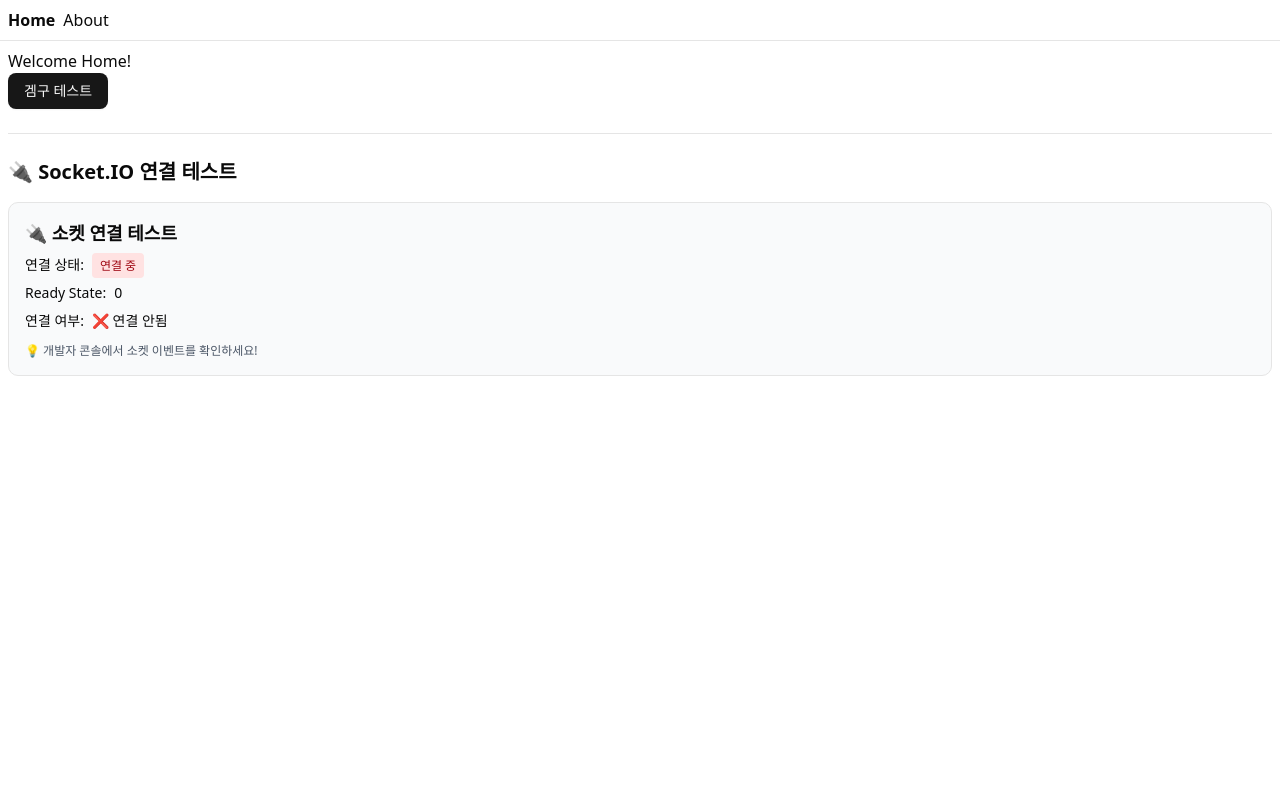
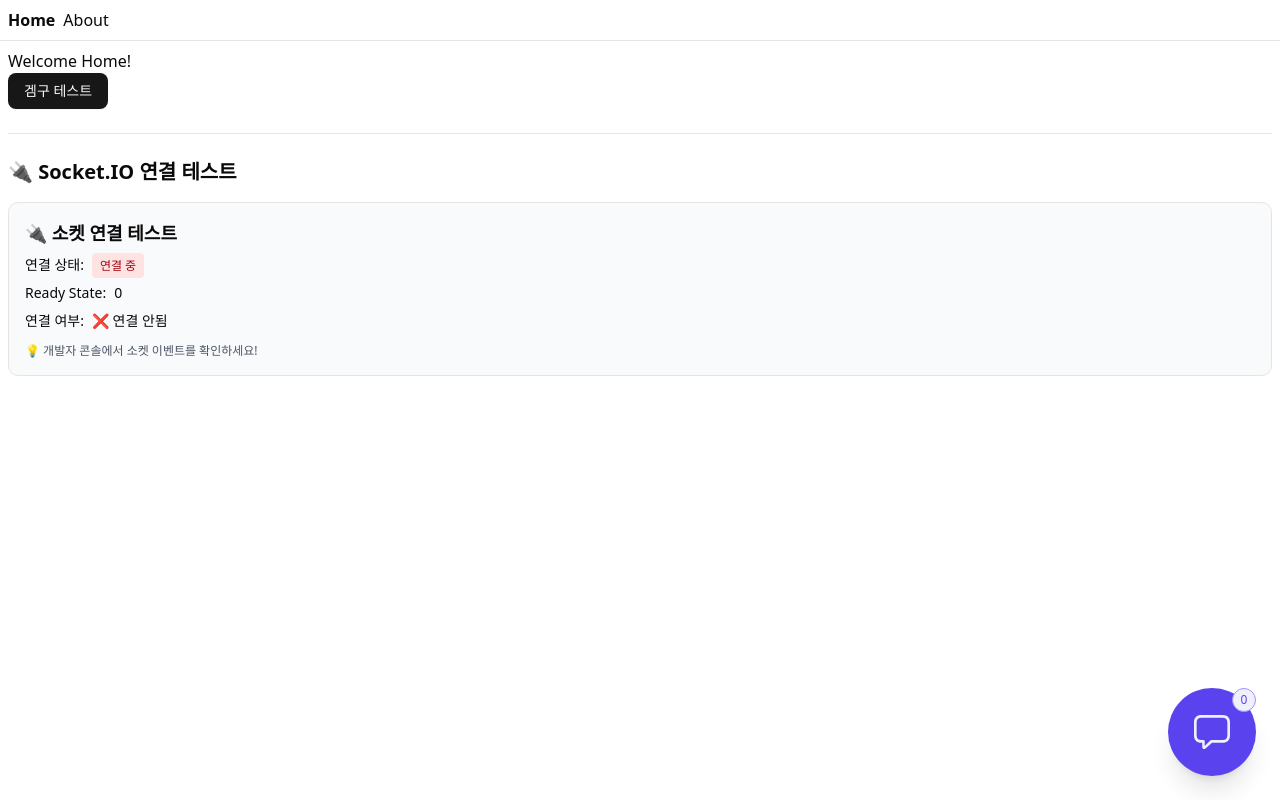
Before and after one commit to Gamegoo-repo/Gamegoo-front-v2, a React app: page / in a window 1280 px wide. Built offline with nearby package versions, Linux system fonts and the light colour scheme; no server answers; the HTML template or start-up script is replaced by a standard one.

Commit message:
feat(#15): 채팅 플로팅 버튼 추가

```diff
--- a/src/app/routes/__root.tsx
+++ b/src/app/routes/__root.tsx
@@ -1,20 +1,33 @@
 import { createRootRoute, Link, Outlet } from "@tanstack/react-router";
 import { TanStackRouterDevtools } from "@tanstack/react-router-devtools";
+import { useChatNotifications } from "@/features/chat-notifications";
+import { FloatingChatButton } from "@/widgets/floating-chat-button";
 
-export const Route = createRootRoute({
-	component: () => (
+function RootLayout() {
+	useChatNotifications();
+
+	const handleChatButtonClick = () => {
+		console.log("Chat button clicked!");
+	};
+
+	return (
 		<>
 			<div className="p-2 flex gap-2">
 				<Link to="/" className="[&.active]:font-bold">
 					Home
-				</Link>{" "}
+				</Link>
 				<Link to="/about" className="[&.active]:font-bold">
 					About
 				</Link>
 			</div>
 			<hr />
 			<Outlet />
+			<FloatingChatButton onClick={handleChatButtonClick} />
 			<TanStackRouterDevtools />
 		</>
-	),
+	);
+}
+
+export const Route = createRootRoute({
+	component: RootLayout,
 });
--- a/src/app/styles/globals.css
+++ b/src/app/styles/globals.css
@@ -77,6 +77,9 @@
 
 @theme {
     --font-pretendard: Pretendard;
+		--color-violet-100: #F0F0FC;
+		--color-violet-400: #9F90F9;
+		--color-violet-600: #5A42EE;
 }
 
 @theme inline {
--- /dev/null
+++ b/src/entities/chat/index.ts
@@ -0,0 +1,2 @@
+export { useChatStore } from "./store";
+export type { ChatMessage, Chatroom, ChatState } from "./types";
--- /dev/null
+++ b/src/entities/chat/store.ts
@@ -0,0 +1,135 @@
+import { create } from "zustand";
+import type { ChatMessage, Chatroom, ChatState } from "./types";
+
+interface ChatActions {
+	addMessage: (message: ChatMessage, chatroomUuid: string) => void;
+	markAsRead: (chatroomUuid: string) => void;
+	updateChatroom: (chatroom: Chatroom) => void;
+	setConnected: (connected: boolean) => void;
+	incrementUnreadCount: (chatroomUuid: string) => void;
+	resetUnreadCount: (chatroomUuid: string) => void;
+	getTotalUnreadCount: () => number;
+}
+
+export const useChatStore = create<ChatState & ChatActions>((set, get) => ({
+	// State
+	chatrooms: [],
+	totalUnreadCount: 0,
+	isConnected: false,
+
+	// Actions
+	addMessage: (message, chatroomUuid) =>
+		set((state) => {
+			const updatedChatrooms = state.chatrooms.map((room) => {
+				if (room.uuid === chatroomUuid) {
+					return {
+						...room,
+						lastMsg: message.message,
+						lastMsgAt: message.createdAt,
+						lastMsgTimestamp: message.timestamp,
+						notReadMsgCnt: room.notReadMsgCnt + 1,
+					};
+				}
+				return room;
+			});
+
+			const totalUnread = updatedChatrooms.reduce(
+				(sum, room) => sum + room.notReadMsgCnt,
+				0,
+			);
+
+			return {
+				chatrooms: updatedChatrooms,
+				totalUnreadCount: totalUnread,
+			};
+		}),
+
+	markAsRead: (chatroomUuid) =>
+		set((state) => {
+			const updatedChatrooms = state.chatrooms.map((room) => {
+				if (room.uuid === chatroomUuid) {
+					return { ...room, notReadMsgCnt: 0 };
+				}
+				return room;
+			});
+
+			const totalUnread = updatedChatrooms.reduce(
+				(sum, room) => sum + room.notReadMsgCnt,
+				0,
+			);
+
+			return {
+				chatrooms: updatedChatrooms,
+				totalUnreadCount: totalUnread,
+			};
+		}),
+
+	updateChatroom: (chatroom) =>
+		set((state) => {
+			const existingIndex = state.chatrooms.findIndex(
+				(room) => room.uuid === chatroom.uuid,
+			);
+
+			let updatedChatrooms: Chatroom[];
+			if (existingIndex >= 0) {
+				updatedChatrooms = [...state.chatrooms];
+				updatedChatrooms[existingIndex] = chatroom;
+			} else {
+				updatedChatrooms = [...state.chatrooms, chatroom];
+			}
+
+			const totalUnread = updatedChatrooms.reduce(
+				(sum, room) => sum + room.notReadMsgCnt,
+				0,
+			);
+
+			return {
+				chatrooms: updatedChatrooms,
+				totalUnreadCount: totalUnread,
+			};
+		}),
+
+	setConnected: (connected) => set({ isConnected: connected }),
+
+	incrementUnreadCount: (chatroomUuid) =>
+		set((state) => {
+			const updatedChatrooms = state.chatrooms.map((room) => {
+				if (room.uuid === chatroomUuid) {
+					return { ...room, notReadMsgCnt: room.notReadMsgCnt + 1 };
+				}
+				return room;
+			});
+
+			const totalUnread = updatedChatrooms.reduce(
+				(sum, room) => sum + room.notReadMsgCnt,
+				0,
+			);
+
+			return {
+				chatrooms: updatedChatrooms,
+				totalUnreadCount: totalUnread,
+			};
+		}),
+
+	resetUnreadCount: (chatroomUuid) =>
+		set((state) => {
+			const updatedChatrooms = state.chatrooms.map((room) => {
+				if (room.uuid === chatroomUuid) {
+					return { ...room, notReadMsgCnt: 0 };
+				}
+				return room;
+			});
+
+			const totalUnread = updatedChatrooms.reduce(
+				(sum, room) => sum + room.notReadMsgCnt,
+				0,
+			);
+
+			return {
+				chatrooms: updatedChatrooms,
+				totalUnreadCount: totalUnread,
+			};
+		}),
+
+	getTotalUnreadCount: () => get().totalUnreadCount,
+}));
--- /dev/null
+++ b/src/entities/chat/types.ts
@@ -0,0 +1,32 @@
+export interface ChatMessage {
+	senderId: number;
+	senderName: string | null;
+	senderProfileImg: number | null;
+	message: string;
+	createdAt: string;
+	timestamp: number;
+	systemType?: number;
+	boardId?: number | null;
+}
+
+export interface Chatroom {
+	chatroomId: number;
+	uuid: string;
+	targetMemberId: number;
+	targetMemberImg: number;
+	targetMemberName: string;
+	friend: boolean;
+	blocked: boolean;
+	blind: boolean;
+	friendRequestMemberId: number;
+	lastMsg: string;
+	lastMsgAt: string;
+	notReadMsgCnt: number;
+	lastMsgTimestamp: number;
+}
+
+export interface ChatState {
+	chatrooms: Chatroom[];
+	totalUnreadCount: number;
+	isConnected: boolean;
+}
--- /dev/null
+++ b/src/features/chat-notifications/index.ts
@@ -0,0 +1 @@
+export { useChatNotifications } from "./useChatNotification";
--- /dev/null
+++ b/src/features/chat-notifications/useChatNotification.ts
@@ -0,0 +1,73 @@
+import { useChatStore } from "@/entities/chat";
+import { useSocketMessage } from "@/shared/socket";
+
+export const useChatNotifications = () => {
+	const { addMessage, updateChatroom, totalUnreadCount, incrementUnreadCount } =
+		useChatStore();
+
+	// 채팅 메시지
+	useSocketMessage(
+		"chat_message",
+		(messageData: {
+			chatroomUuid: string;
+			senderId: number;
+			senderName: string | null;
+			senderProfileImg: number | null;
+			message: string;
+			createdAt: string;
+			timestamp: number;
+			systemType?: number;
+			boardId?: number | null;
+		}) => {
+			addMessage(
+				{
+					senderId: messageData.senderId,
+					senderName: messageData.senderName,
+					senderProfileImg: messageData.senderProfileImg,
+					message: messageData.message,
+					createdAt: messageData.createdAt,
+					timestamp: messageData.timestamp,
+					systemType: messageData.systemType,
+					boardId: messageData.boardId,
+				},
+				messageData.chatroomUuid,
+			);
+		},
+	);
+
+	// 채팅방 업데이트
+	useSocketMessage(
+		"chatroom_update",
+		(chatroomData: {
+			chatroomId: number;
+			uuid: string;
+			targetMemberId: number;
+			targetMemberImg: number;
+			targetMemberName: string;
+			friend: boolean;
+			blocked: boolean;
+			blind: boolean;
+			friendRequestMemberId: number;
+			lastMsg: string;
+			lastMsgAt: string;
+			notReadMsgCnt: number;
+			lastMsgTimestamp: number;
+		}) => {
+			updateChatroom(chatroomData);
+		},
+	);
+
+	// 읽지 않은 메시지
+	useSocketMessage(
+		"unread_count_update",
+		({ chatroomUuid, count }: { chatroomUuid: string; count: number }) => {
+			if (count > 0) {
+				incrementUnreadCount(chatroomUuid);
+			}
+		},
+	);
+
+	return {
+		totalUnreadCount,
+	};
+};
--- /dev/null
+++ b/src/shared/ui/badge/badge.tsx
@@ -0,0 +1,46 @@
+import { Slot } from "@radix-ui/react-slot";
+import { cva, type VariantProps } from "class-variance-authority";
+import type * as React from "react";
+
+import { cn } from "@/shared/lib/utils";
+
+const badgeVariants = cva(
+	"inline-flex items-center justify-center rounded-md border px-2 py-0.5 text-xs font-medium w-fit whitespace-nowrap shrink-0 [&>svg]:size-3 gap-1 [&>svg]:pointer-events-none focus-visible:border-ring focus-visible:ring-ring/50 focus-visible:ring-[3px] aria-invalid:ring-destructive/20 dark:aria-invalid:ring-destructive/40 aria-invalid:border-destructive transition-[color,box-shadow] overflow-hidden",
+	{
+		variants: {
+			variant: {
+				default:
+					"border-transparent bg-primary text-primary-foreground [a&]:hover:bg-primary/90",
+				secondary:
+					"border-transparent bg-secondary text-secondary-foreground [a&]:hover:bg-secondary/90",
+				destructive:
+					"border-transparent bg-destructive text-white [a&]:hover:bg-destructive/90 focus-visible:ring-destructive/20 dark:focus-visible:ring-destructive/40 dark:bg-destructive/60",
+				outline:
+					"text-foreground [a&]:hover:bg-accent [a&]:hover:text-accent-foreground",
+			},
+		},
+		defaultVariants: {
+			variant: "default",
+		},
+	},
+);
+
+function Badge({
+	className,
+	variant,
+	asChild = false,
+	...props
+}: React.ComponentProps<"span"> &
+	VariantProps<typeof badgeVariants> & { asChild?: boolean }) {
+	const Comp = asChild ? Slot : "span";
+
+	return (
+		<Comp
+			data-slot="badge"
+			className={cn(badgeVariants({ variant }), className)}
+			{...props}
+		/>
+	);
+}
+
+export { Badge, badgeVariants };
--- /dev/null
+++ b/src/shared/ui/badge/index.ts
@@ -0,0 +1 @@
+export { Badge, badgeVariants } from "./badge";
--- /dev/null
+++ b/src/widgets/floating-chat-button/FloatingChatButton.tsx
@@ -0,0 +1,32 @@
+import type { FC } from "react";
+import { useChatStore } from "@/entities/chat";
+import MessageIcon from "@/shared/icons/message.svg?react";
+import { Badge } from "@/shared/ui/badge";
+
+export interface FloatingChatButtonProps {
+	onClick?: () => void;
+}
+
+const FloatingChatButton: FC<FloatingChatButtonProps> = ({ onClick }) => {
+	const totalUnreadCount = useChatStore((state) => state.totalUnreadCount);
+	const displayCount = totalUnreadCount > 99 ? "99+" : totalUnreadCount;
+
+	return (
+		<div className="fixed z-50 bottom-6 right-6">
+			<div className="relative">
+				<button
+					type="button"
+					onClick={onClick}
+					className="h-22 w-22 rounded-full focus:outline-none focus:ring-4 bg-gradient-to-r bg-violet-600 text-white shadow-xl flex items-center justify-center"
+				>
+					<MessageIcon />
+				</button>
+			</div>
+			<Badge className="absolute -top-0 -right-0 h-6 w-6 rounded-full bg-violet-100 border-1 border-violet-400 text-violet-600">
+				{displayCount}
+			</Badge>
+		</div>
+	);
+};
+
+export default FloatingChatButton;
--- /dev/null
+++ b/src/widgets/floating-chat-button/index.ts
@@ -0,0 +1,2 @@
+export type { FloatingChatButtonProps } from "./FloatingChatButton";
+export { default as FloatingChatButton } from "./FloatingChatButton";
```
Also changed, not shown: src/shared/icons/message.svg (added).
